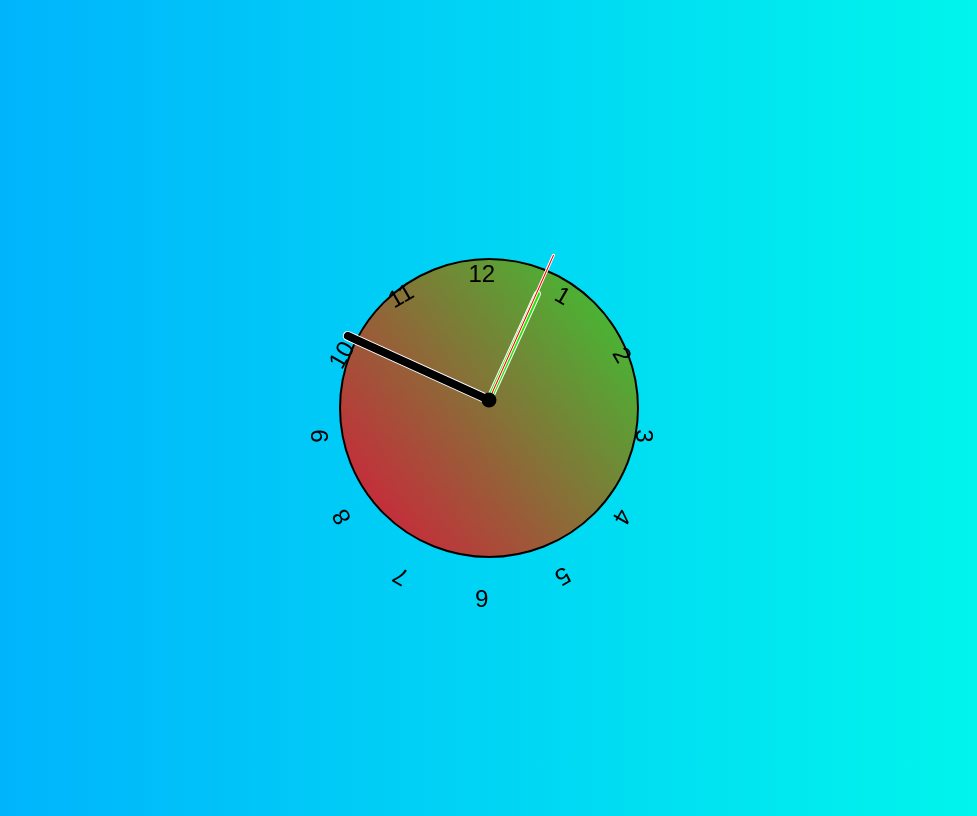
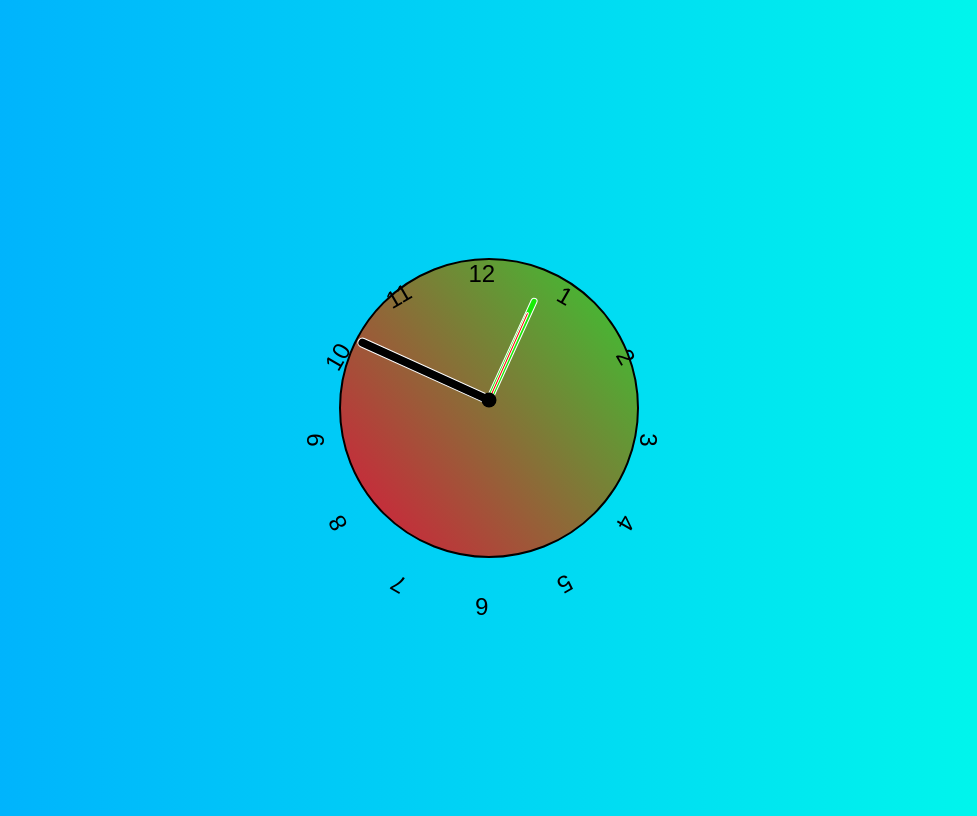
Before and after one commit to nation430/analogClock, a plain HTML site: page index.html in a window 1280 px wide. Shown: the whole page, without its empty margins (151-1128 px from the left). Drawn offline with Linux system fonts and the light colour scheme.

Commit message:
made responsive

```diff
--- a/css/style.css
+++ b/css/style.css
@@ -107,3 +107,82 @@ body {
   height: 35%;
   background: #000;
 } */
+
+@media screen and (min-width: 335px ) {
+ .clock .number {
+	width: 90%;
+	height: 18%;
+}
+.clock .hand.second {
+	height: 7%;
+}
+
+.clock .hand.minute {
+	height: 7%;
+}
+
+.clock .hand {
+	height: 6%;
+}
+}
+
+@media screen and (min-width: 411px ) {
+ .clock .number {
+	width: 72%;
+	height: 18%;
+}
+.clock .hand.second {
+	height: 7%;
+}
+
+.clock .hand.minute {
+	height: 7%;
+}
+
+.clock .hand {
+	height: 6%;
+}
+}
+
+
+
+
+
+
+@media screen and (min-width: 768px ) {
+ .clock .number {
+	width: 39%;
+	height: 18%;
+}
+.clock .hand.second {
+	height: 7%;
+}
+
+.clock .hand.minute {
+	height: 7%;
+}
+
+.clock .hand {
+	height: 6%;
+}
+}
+
+
+
+@media screen and (min-width: 1024px) {
+ .clock .number {
+	width: 22%;
+	height: 45%;
+}
+.clock .hand.second {
+	height: 12%;
+}
+
+.clock .hand.minute {
+	height: 18%;
+}
+
+.clock .hand {
+	height: 14%;
+}
+}
```
